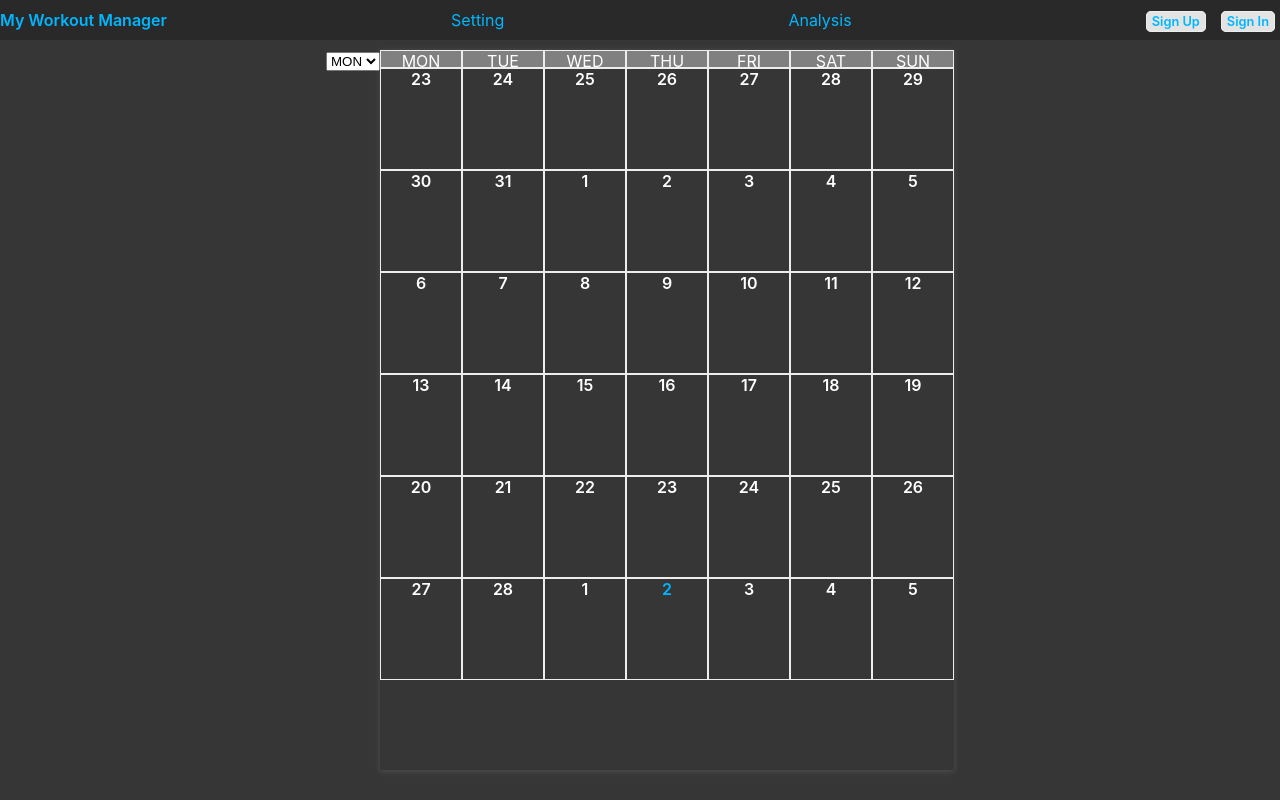
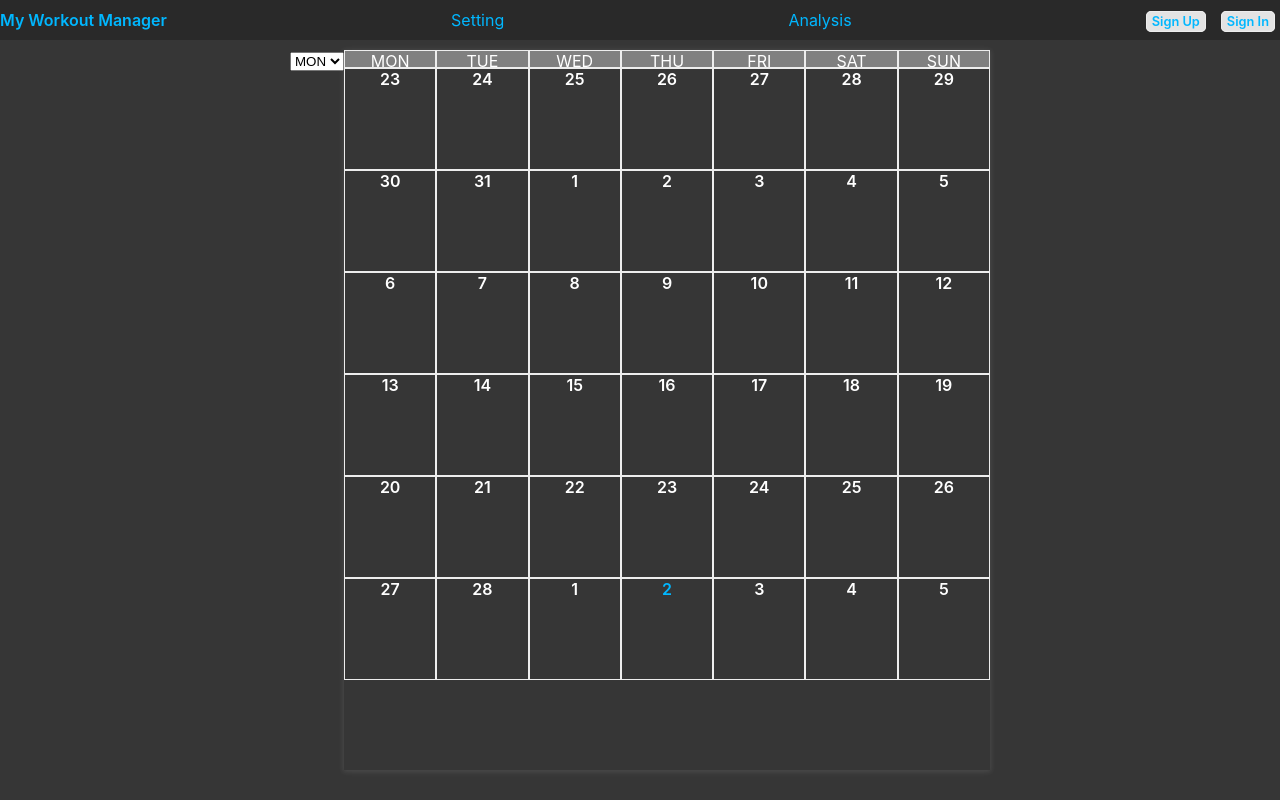
Before and after one commit to pmjuu/my-workout-manager, a React (Create React App) app: page / in a window 1280 px wide. Built offline with nearby package versions, Linux system fonts and the light colour scheme.

Commit message:
fix: fix Calendar CSS

```diff
--- a/src/components/Calendar.js
+++ b/src/components/Calendar.js
@@ -6,10 +6,12 @@ import Daily from "./common/Daily";
 
 const Wrapper = styled.div`
   display: flex;
+  width: 700px;
   height: 90vh;
 
   @media only screen and (min-device-width : 375px) and (max-device-width : 479px) {
     flex-direction: column;
+    width: 350px;
   }
 
   .main-calendar {
--- a/src/components/common/Daily.js
+++ b/src/components/common/Daily.js
@@ -5,8 +5,6 @@ import { useSelector } from "react-redux";
 import { format } from "date-fns";
 
 const Wrapper = styled.div`
-  min-width: 50px;
-  width: 80px;
   height: 100px;
   border: 1px solid #ededed;
 
@@ -58,8 +56,6 @@ const Wrapper = styled.div`
   }
 
   @media only screen and (min-device-width : 375px) and (max-device-width : 479px) {
-    width: 50px;
-
     select {
       padding: 0 3px;
     }
```
